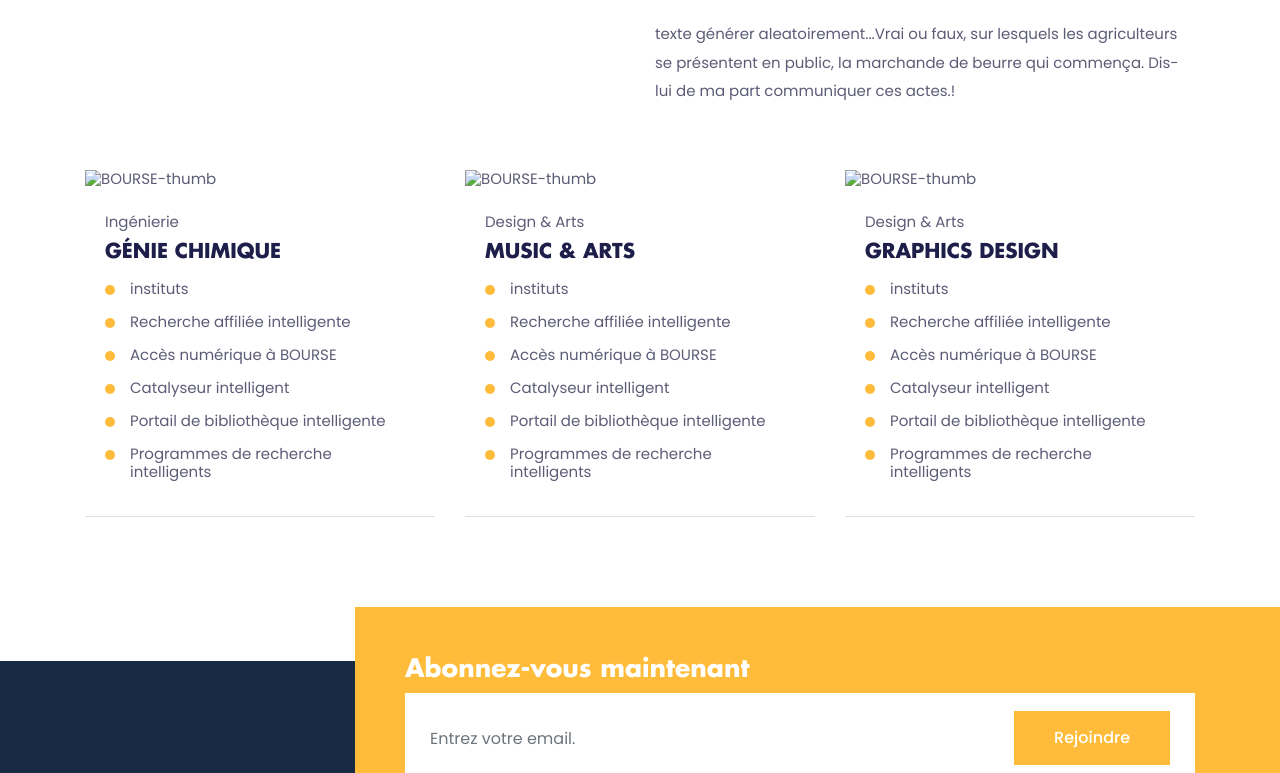
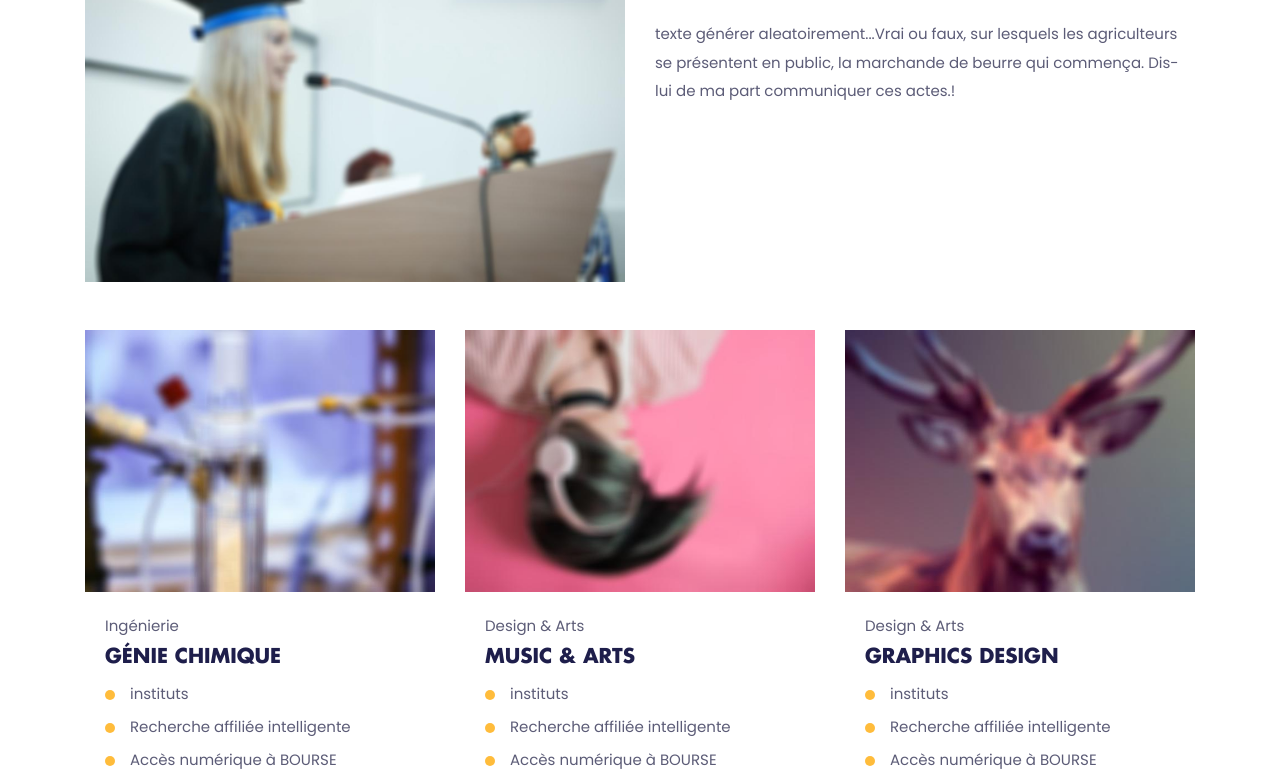
Before and after one commit to dmvisiondz/Educenter, a plain HTML site: page scholarship.html in a window 1280 px wide. Shown: the part 569-1342 px from the top of the page. Drawn offline with Linux system fonts and the light colour scheme; some packages are replaced by stand-ins of ours.

Commit message:
Update scholarship.html

```diff
--- a/scholarship.html
+++ b/scholarship.html
@@ -189,7 +189,7 @@
   <div class="container">
     <div class="row mb-5">
       <div class="col-md-6 mb-4 mb-md-0">
-        <img class="img-fluid" src="images/BOURSE/BOURSE.jpg" alt="BOURSE news">
+        <img class="img-fluid" src="images/scholarship/scholarship.jpg" alt="BOURSE news">
       </div>
       <div class="col-md-6">
         <h2>NOUVELLES DES BOURSES</h2>
@@ -201,7 +201,7 @@
       <!-- BOURSE item -->
       <div class="col-lg-4 col-sm-6 mb-4 mb-lg-0">
         <div class="card rounded-0 hover-shadow border-top-0 border-left-0 border-right-0">
-          <img class="card-img-top rounded-0" src="images/BOURSE/BOURSE-item-1.jpg" alt="BOURSE-thumb">
+          <img class="card-img-top rounded-0" src="images/scholarship/scholarship-item-1.jpg" alt="BOURSE-thumb">
           <div class="card-body">
             <p class="mb-1">Ingénierie</p>
             <h4 class="card-title mb-3">GÉNIE CHIMIQUE</h4>
@@ -219,7 +219,7 @@
       <!-- BOURSE item -->
       <div class="col-lg-4 col-sm-6 mb-4 mb-lg-0">
         <div class="card rounded-0 hover-shadow border-top-0 border-left-0 border-right-0">
-          <img class="card-img-top rounded-0" src="images/BOURSE/BOURSE-item-2.jpg" alt="BOURSE-thumb">
+          <img class="card-img-top rounded-0" src="images/scholarship/scholarship-item-2.jpg" alt="BOURSE-thumb">
           <div class="card-body">
             <p class="mb-1">Design & Arts</p>
             <h4 class="card-title mb-3">MUSIC & ARTS</h4>
@@ -237,7 +237,7 @@
       <!-- BOURSE item -->
       <div class="col-lg-4 col-sm-6 mb-4 mb-lg-0">
         <div class="card rounded-0 hover-shadow border-top-0 border-left-0 border-right-0">
-          <img class="card-img-top rounded-0" src="images/BOURSE/BOURSE-item-3.jpg" alt="BOURSE-thumb">
+          <img class="card-img-top rounded-0" src="images/scholarship/scholarship-item-3.jpg" alt="BOURSE-thumb">
           <div class="card-body">
             <p class="mb-1">Design & Arts</p>
             <h4 class="card-title mb-3">GRAPHICS DESIGN</h4>
```
